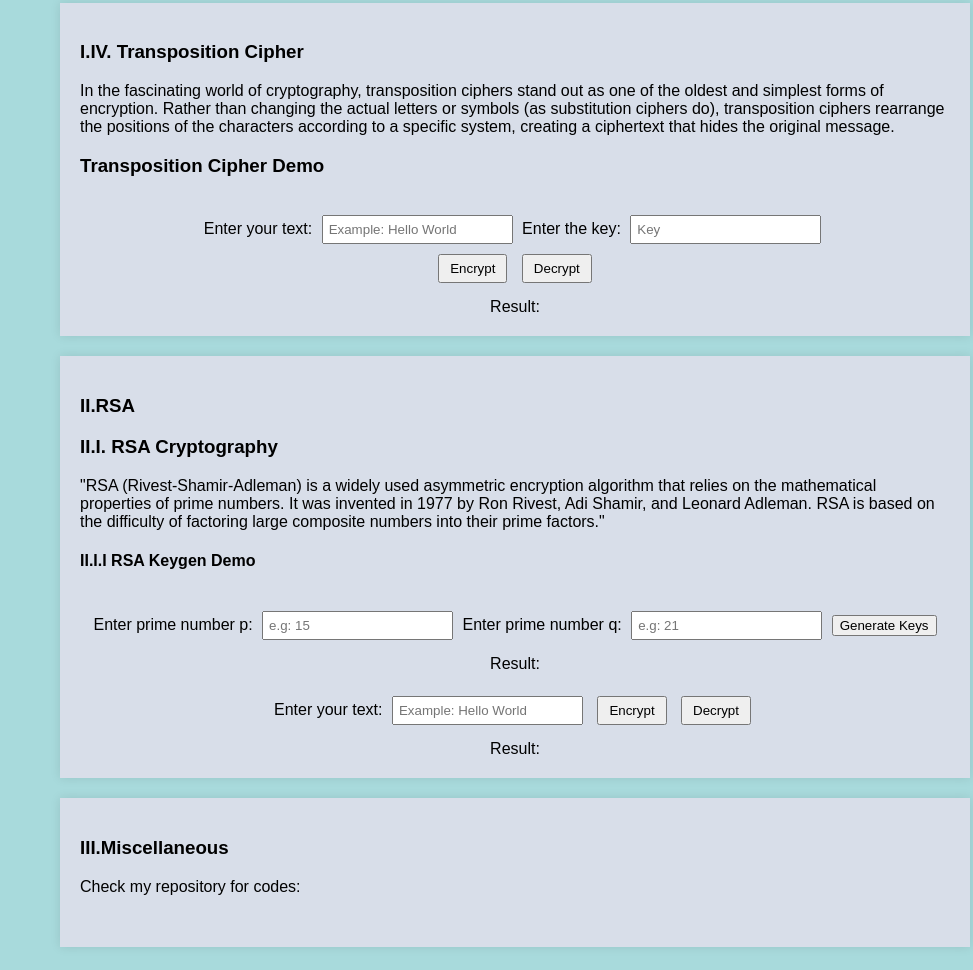
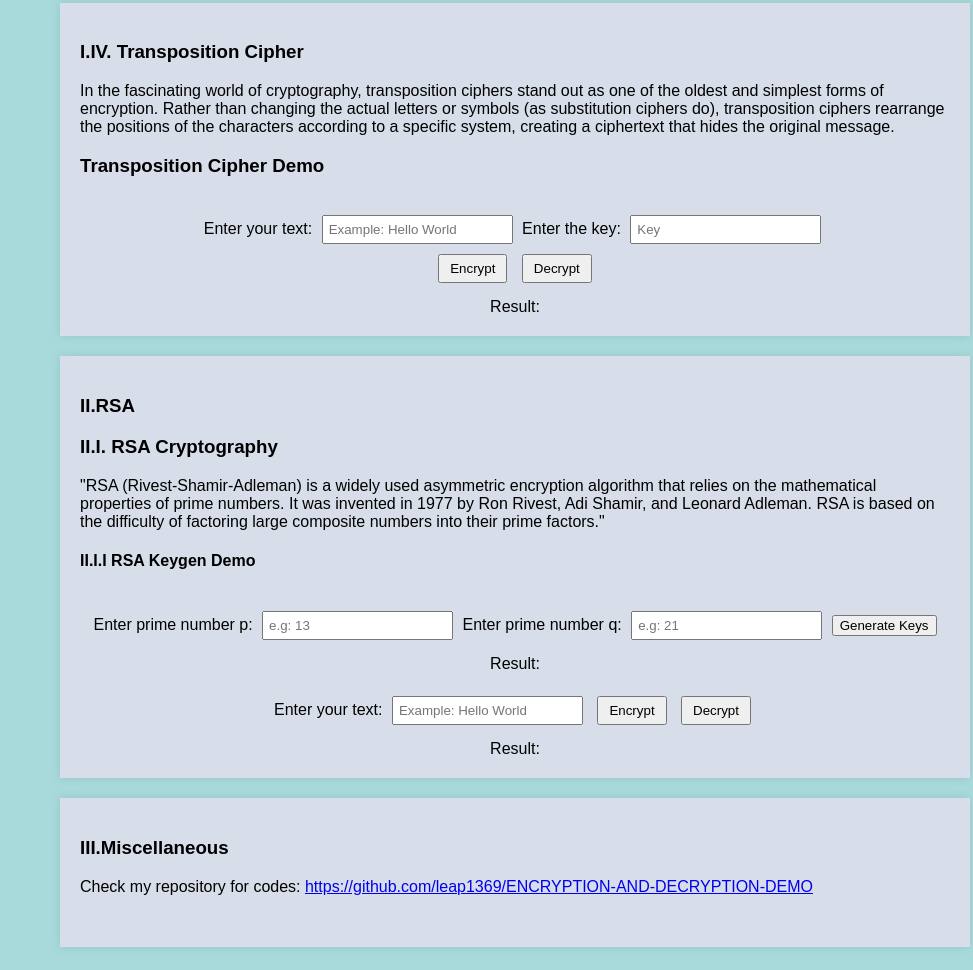
Before and after one commit to leap1369/ENCRYPTION-AND-DECRYPTION-DEMO, a plain HTML site: page index.html in a window 1280 px wide. Shown: the part 2212-3182 px from the top of the page, without its empty margins (307-1280 px from the left). Drawn offline with Linux system fonts and the light colour scheme.

Commit message:
Your message describing the update

```diff
--- a/index.html
+++ b/index.html
@@ -198,7 +198,7 @@
               <!-- II.I.I RSA Keygen Demo -->
 
               <label for="p">Enter prime number p:
-                <input id="p" type="number" min="2" placeholder="e.g: 15" required>
+                <input id="p" type="number" min="2" placeholder="e.g: 13" required>
               </label>
               <label for="q">Enter prime number q:
                 <input id="q" type="number" min="2" placeholder="e.g: 21" required>
@@ -222,7 +222,7 @@
           <div class="container">
             <div class="text-container">
               <h3>III.Miscellaneous</h3>
-              <p>Check my repository for codes: </p>
+              <p>Check my repository for codes: <a href="https://github.com/leap1369/ENCRYPTION-AND-DECRYPTION-DEMO" target="_blank">https://github.com/leap1369/ENCRYPTION-AND-DECRYPTION-DEMO</a></p>
             </div>
           </div>
           <div class="input-container">
@@ -260,6 +260,6 @@
       });
     });
   </script>
-  <script src="./scripts.js"></script>
+  <script src="scripts.js"></script>
 </body>
 </html>
```
